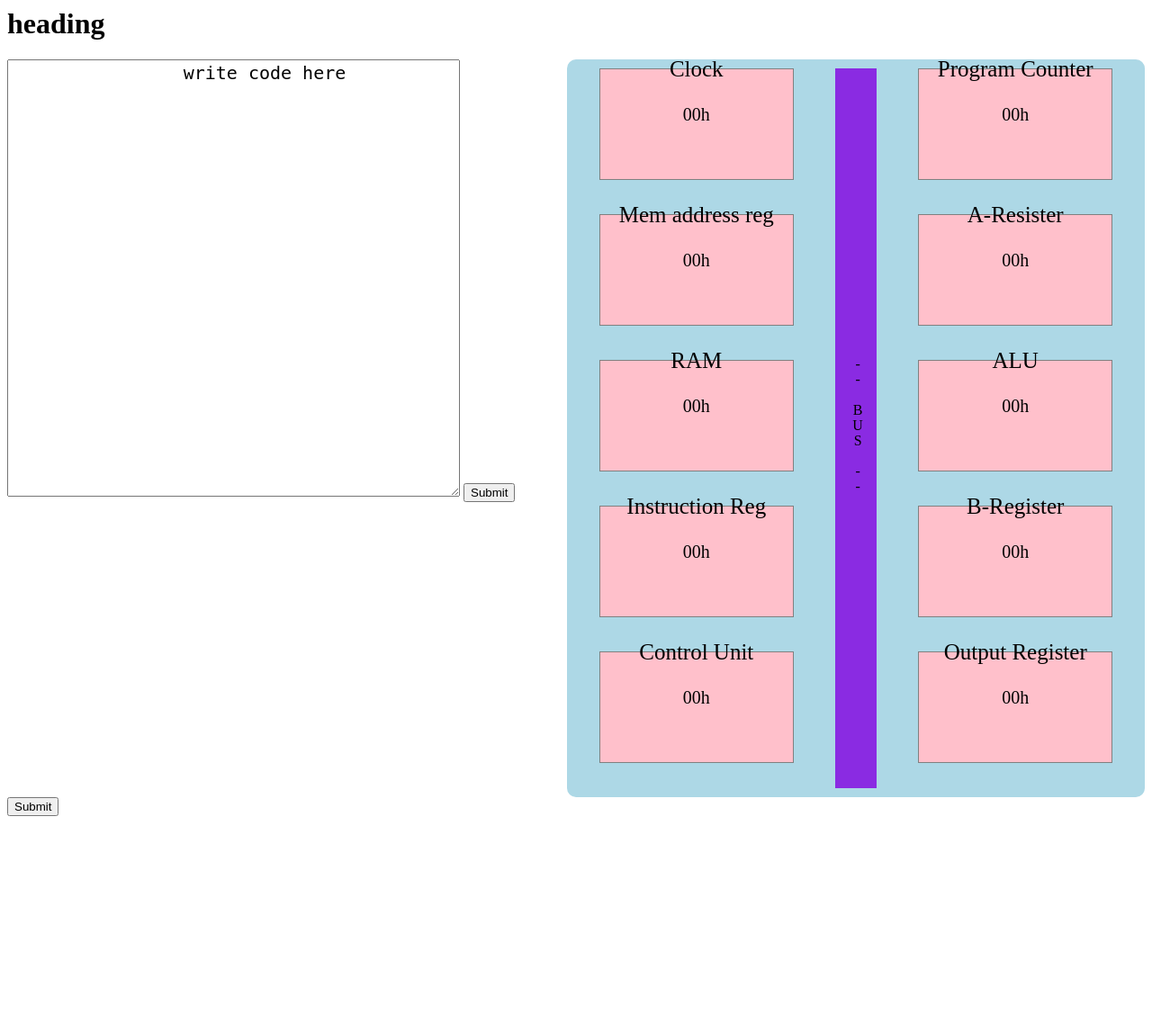
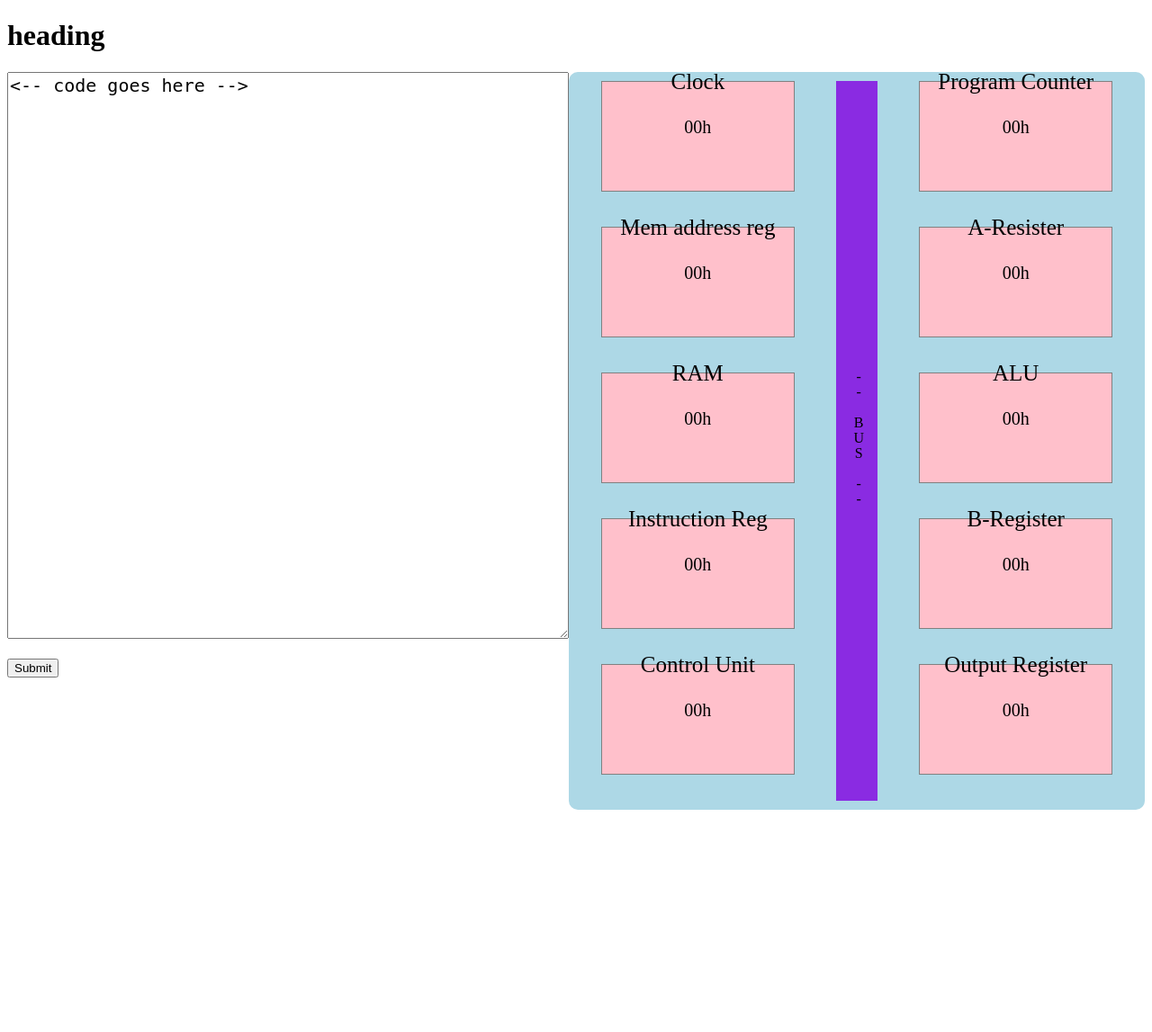
Before and after one commit to GVictorsd/simpleComputerWeb, a Django app: template main/templates/main/index.html in a window 1280 px wide. Shown: the top 1147 px of the page at 90% size. Before the commit the page ends 907 px from the top, so only its background shows below. Run offline with Django 3.2, Linux system fonts and the light colour scheme; the template is opened without the code that fills it, so the values that code supplies are empty.

Commit message:
add interfaces

```diff
--- a/main/helpers.py
+++ b/main/helpers.py
@@ -3,7 +3,7 @@
 # Some helper functions for the main program
 ##############
 
-def assemble(infile:str):
+def assemble(infile:str, outfilepath:str):
     # dict to map mnenomics to opcodes
     opcode = {
         "nop": "4'h0",
@@ -19,14 +19,14 @@ def assemble(infile:str):
         "hlt": "4'hf"
     }
 
-    outfile = "programee.v" # output file for the verilog modules
+    outfile = outfilepath # output file for the verilog modules
     code = []
     ipcount = 0             # current memory address to load the inst into memory
 
     # some useful strings
     startstr = '`timescale 10ns/1ns\n`include "board.v"\nmodule program;\nboard bord();\nreg[7:0] Buss;\nreg[3:0] addr;\nreg clr,ramoa,ramwa;\n'
     resetstr = 'assign bord.hlt=0;\ninitial\nbegin\nbord.clr <= 1;\n#4 bord.clr <= 0;\n'
-    endstr = 'end\nalways@(bord.display)\nbegin\n$display("out= %h",bord.display);\nend\nendmodule'
+    endstr = 'end\ninitial begin\n#200 $finish;\nend\nendmodule'
 
     with open(outfile, "w") as outfl:
         # boilerplate code...
--- a/main/templates/main/index.html
+++ b/main/templates/main/index.html
@@ -1,58 +1,11 @@
+{% load static %}
 
-<html>
+<!DOCTYPE html>
+<html lang="en">
     <head>
         <title>Basic Computer</title>
+        <link href="{% static 'main/main.css' %}" rel="stylesheet" type="text/css">
     </head>
-
-    <style>
-        #container1 {
-            display: flex;
-            flex-direction: row;
-            justify-content: center;
-        }
-        #code{
-            flex: 1;
-            order: 1;
-        }
-        #blockDiag {
-            flex: 1;
-            order: 2;
-            display: flex;
-            flex-direction: row;
-            gap: 10px;
-            height: 100%;
-            background-color: lightblue;
-            padding: 10px;
-            border-radius: 10px;
-        }
-        #blockleft {
-            order: 1;
-            flex: 1;
-            display: flex;
-            flex-direction: column;
-            gap: 10px;
-        }
-        #blockright{
-            order: 3;
-            flex: 1;
-            display: flex;
-            flex-direction: column;
-            gap: 10px;
-        }
-        #bus {
-            order: 2;
-            flex: 0.25;
-        }
-        .blkheading {
-            position: relative;
-            top: -1em;
-            font-size: 25px;
-        }
-        .blktext {
-            position: relative;
-            font-size: 20px;
-        }
-    </style>
 
     <body>
         <h1>heading</h1>
@@ -61,44 +14,42 @@
             <form id="code" action="{% url 'main:write' %}" method="post">
             {%csrf_token%}
             <textarea name="code"
-                rows="20"
-                cols="40"
+                rows="26"
+                cols="50"
                 onfocus="this.select()"
-                style="font-size: 20px; font-family: monospace;">
-                write code here
-            </textarea>
-            <input type="submit" >
+                style="font-size: 20px; font-family: monospace;"><-- code goes here --></textarea>
+                <br><br>
+            <input type="submit" value="Submit">
             </form>
 
             <div id="blockDiag">
 
                 <div id="blockleft">
-                    <div style="flex: 1; ">
+                    <div id="clk" style="flex: 1;">
                         <div style="position:relative; text-align: center; width:80%; height:80%; background-color:pink;  margin:auto; border:1px solid gray; line-height: 0px;">
                             <p class="blkheading"> Clock </p>
                             <p class="blktext"> 00h </p>
                         </div>
-
                     </div>
-                    <div style="flex: 1; ">
+                    <div id="mar" style="flex: 1; ">
                         <div style="position:relative; text-align: center; width:80%; height:80%; background-color:pink; margin:auto; border:1px solid gray; line-height: 0px;">
                             <p class="blkheading"> Mem address reg </p>
                             <p class="blktext"> 00h </p>
                         </div>
                     </div>
-                    <div style="flex: 1;">
+                    <div id="ram" style="flex: 1;">
                         <div style="position:relative; text-align: center; width:80%; height:80%;  background-color:pink; margin:auto; border:1px solid gray; line-height: 0px;">
                             <p class="blkheading"> RAM </p>
                             <p class="blktext"> 00h </p>
                         </div>
                     </div>
-                    <div style="flex: 1; ">
+                    <div id="ir" style="flex: 1; ">
                         <div style="position:relative; text-align: center; width:80%; height:80%; background-color:pink; margin:auto; border:1px solid gray; line-height: 0px;">
                             <p class="blkheading"> Instruction Reg </p>
                             <p class="blktext"> 00h </p>
                         </div>
                     </div>
-                    <div style="flex: 1; ">
+                    <div id="cu" style="flex: 1; ">
                         <div style="position:relative; text-align: center; width:80%; height:80%; background-color:pink; margin:auto; border:1px solid gray; line-height: 0px;">
                             <p class="blkheading"> Control Unit </p>
                             <p class="blktext"> 00h </p>
@@ -113,31 +64,31 @@
                 </div>
 
                 <div id="blockright">
-                    <div style="flex: 1; ">
+                    <div id="pc" style="flex: 1; ">
                         <div style="position:relative; text-align: center; width:80%; height:80%; background-color:pink; margin:auto; border:1px solid gray; line-height: 0px;">
                             <p class="blkheading"> Program Counter </p>
                             <p class="blktext"> 00h </p>
                         </div>
                     </div>
-                    <div style="flex: 1; ">
+                    <div id="areg" style="flex: 1; ">
                         <div style="position:relative; text-align: center; width:80%; height:80%; background-color:pink; margin:auto; border:1px solid gray; line-height: 0px;">
                             <p class="blkheading"> A-Resister </p>
                             <p class="blktext"> 00h </p>
                         </div>
                     </div>
-                    <div style="flex: 1; ">
+                    <div id="alu" style="flex: 1; ">
                         <div style="position:relative; text-align: center; width:80%; height:80%; background-color:pink; margin:auto; border:1px solid gray; line-height: 0px;">
                             <p class="blkheading"> ALU </p>
                             <p class="blktext"> 00h </p>
                         </div>
                     </div>
-                    <div style="flex: 1; ">
+                    <div id="breg" style="flex: 1; ">
                         <div style="position:relative; text-align: center; width:80%; height:80%; background-color:pink; margin:auto; border:1px solid gray; line-height: 0px;">
                             <p class="blkheading"> B-Register </p>
                             <p class="blktext"> 00h </p>
                         </div>
                     </div>
-                    <div style="flex: 1; ">
+                    <div id="outreg" style="flex: 1; ">
                         <div style="position:relative; text-align: center; width:80%; height:80%; background-color:pink; margin:auto; border:1px solid gray; line-height: 0px;">
                             <p class="blkheading"> Output Register </p>
                             <p class="blktext"> 00h </p>
@@ -146,13 +97,26 @@
                 </div>
             </div>
         </section>
-            <button onclick="view()">Submit</button>
+
     </body>
+
     <script>
-        function view(){
+        function getCode(){
+            // gets code from the input text field
             const elem = document.getElementById('code');
             var text = elem.value;
         }
+
+        function highlightBlk(blockid, prop) {
+            // function to highlight a block
+            var prevProp;
+            const elem = document.getElementById(blockid).firstElementChild;
+            prevProp = [elem.style.border, elem.style.backgroundColor];
+            elem.style.border = prop[0];
+            elem.style.backgroundColor = prop[1];
+            return prevProp;
+        }
+
 
         // getting sequence of events from the backend
         var text = "{{str|safe}}";              // get json string form backend
```
Also changed, not shown: main/static/main/main.css (added, +58 -0 lines), main/views.py (+13 -2 lines), simpleComputer/processop.py (added, +47 -0 lines), 7 other files.
